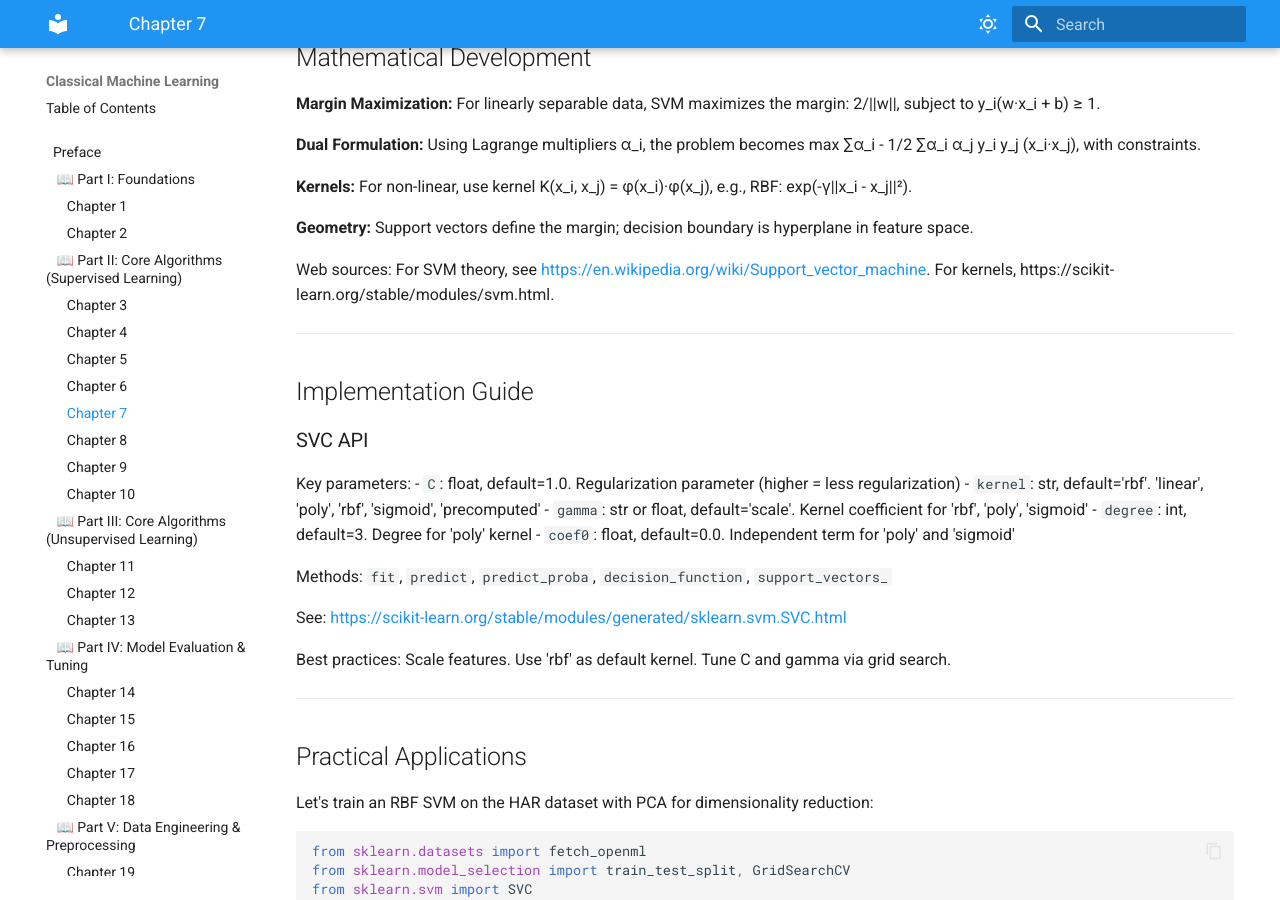
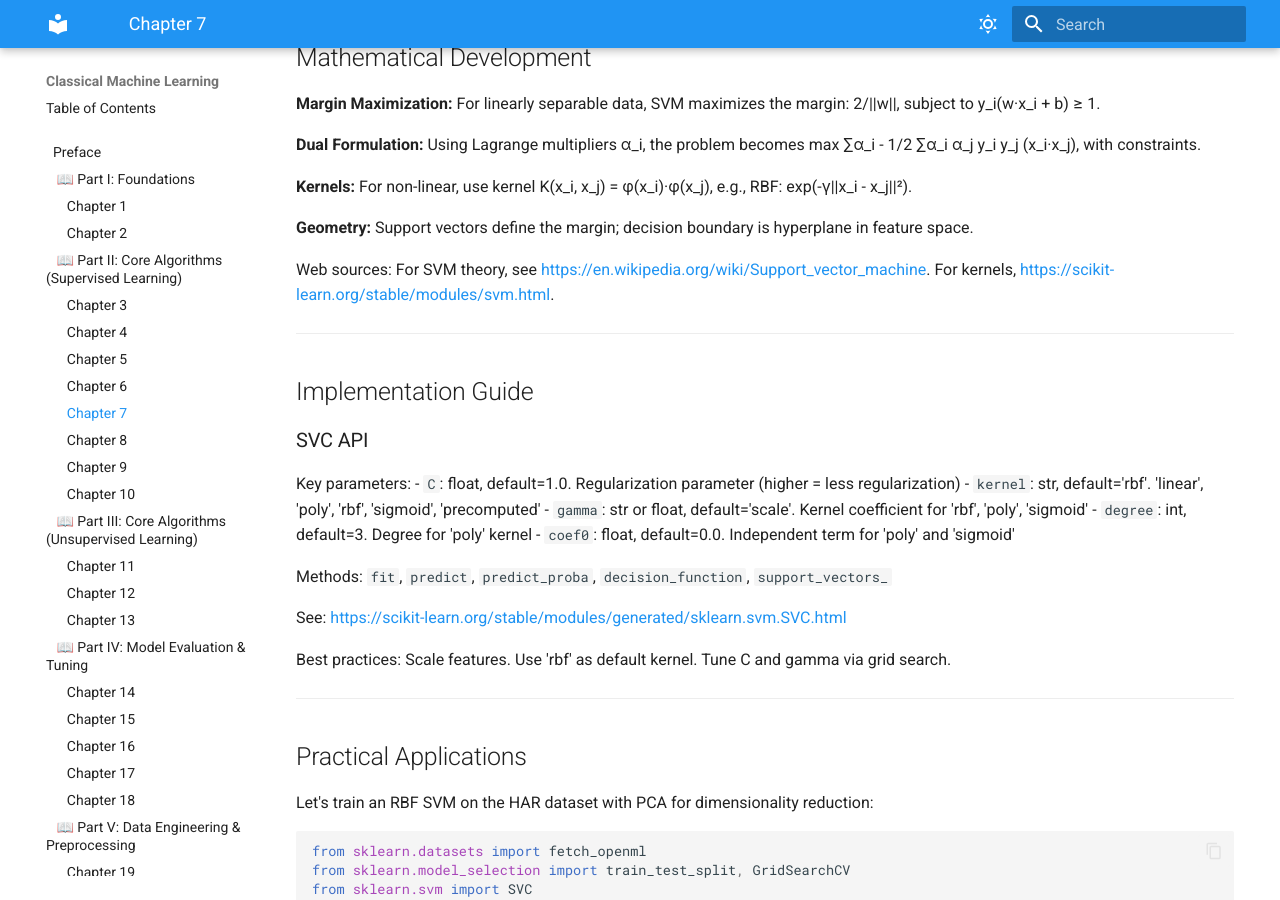
Before and after one commit to McKlay/classical-machine-learning, an MkDocs documentation site: the page built from docs/chapter7.md, in a window 1280 px wide and 900 px high, scrolled down 1021 px. Built offline with MkDocs 1.6.1 and Material for MkDocs 9.7.7, drawn with Linux system fonts in a browser that asks for light colours; part of the change alters nothing that is shown.

```diff
--- a/docs/chapter7.md
+++ b/docs/chapter7.md
@@ -51,7 +51,7 @@ For non-linear, use kernel K(x_i, x_j) = φ(x_i)·φ(x_j), e.g., RBF: exp(-γ||x
 **Geometry:**
 Support vectors define the margin; decision boundary is hyperplane in feature space.
 
-Web sources: For SVM theory, see [https://en.wikipedia.org/wiki/Support_vector_machine](https://en.wikipedia.org/wiki/Support_vector_machine). For kernels, https://scikit-learn.org/stable/modules/svm.html.
+Web sources: For SVM theory, see [https://en.wikipedia.org/wiki/Support_vector_machine](https://en.wikipedia.org/wiki/Support_vector_machine). For kernels, [https://scikit-learn.org/stable/modules/svm.html](https://scikit-learn.org/stable/modules/svm.html).
 
 ---
 
```
